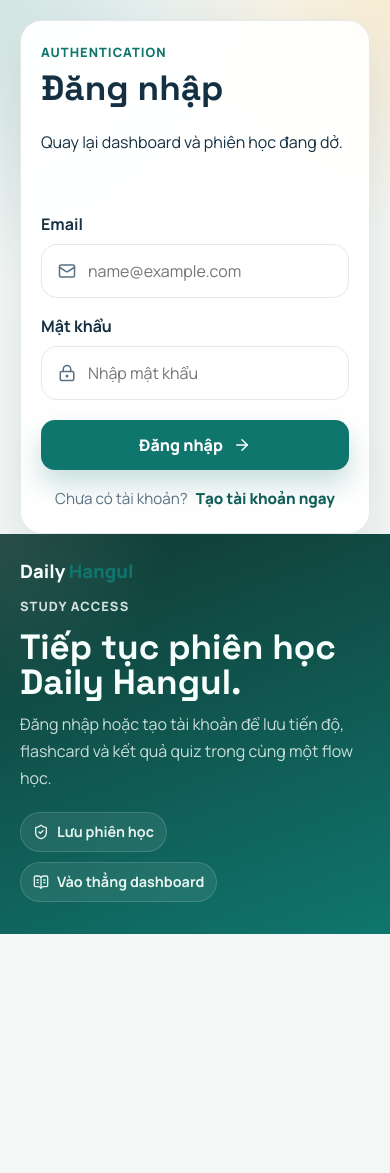
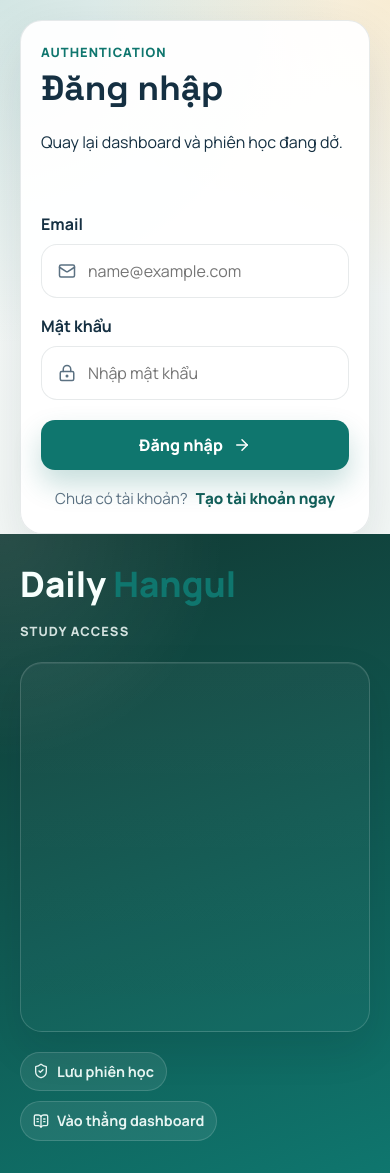
Before and after one commit to trutly1505/Daily_Hangul, a React (Vite) app in the folder frontend/: page /login in a window 390 px wide. Before the commit the page ends 934 px from the top, so only its background shows below. Built offline with nearby package versions, Linux system fonts and the light colour scheme; no server answers.

Commit message:
feat: add auth page animation preview

```diff
--- a/frontend/package.json
+++ b/frontend/package.json
@@ -10,6 +10,7 @@
     "preview": "vite preview"
   },
   "dependencies": {
+    "@lottiefiles/dotlottie-wc": "^0.9.16",
     "axios": "^1.17.0",
     "lucide-react": "^1.17.0",
     "react": "^19.2.6",
--- a/frontend/src/components/layout/AuthLayout.jsx
+++ b/frontend/src/components/layout/AuthLayout.jsx
@@ -21,11 +21,15 @@
             Daily <span>Hangul</span>
           </Link>
           <span className="eyebrow">Study Access</span>
-          <h1>Tiếp tục phiên học Daily Hangul.</h1>
-          <p>
-            Đăng nhập hoặc tạo tài khoản để lưu tiến độ, flashcard và kết quả
-            quiz trong cùng một flow học.
-          </p>
+        </div>
+
+        <div className="auth-shell__media" aria-hidden="true">
+          <dotlottie-wc
+            class="auth-lottie"
+            src="https://lottie.host/9711c88a-634e-44ce-bec0-8bf975c1c35e/nuFSZ4Ukql.lottie"
+            autoplay
+            loop
+          />
         </div>
 
         <div className="auth-shell__highlights">
--- a/frontend/src/main.jsx
+++ b/frontend/src/main.jsx
@@ -1,6 +1,7 @@
 import { StrictMode } from 'react'
 import { createRoot } from 'react-dom/client'
 import { BrowserRouter } from 'react-router-dom'
+import '@lottiefiles/dotlottie-wc'
 import App from './App.jsx'
 import { AuthProvider } from './context/AuthContext.jsx'
 import './styles/index.css'
--- a/frontend/src/styles/index.css
+++ b/frontend/src/styles/index.css
@@ -326,7 +326,7 @@
 .auth-shell__aside {
   display: flex;
   flex-direction: column;
-  justify-content: center;
+  justify-content: space-between;
   gap: 20px;
   padding: 36px;
   background:
@@ -336,30 +336,49 @@
 }
 
 .auth-shell__intro {
-  display: grid;
+  display: flex;
+  flex-direction: column;
+  align-items: center;
+  justify-content: center;
   gap: 12px;
-}
-
-.auth-shell__intro h1 {
-  margin: 0;
-  font-family: 'Space Grotesk', 'Noto Sans KR', sans-serif;
-  font-size: clamp(2rem, 3vw, 3.3rem);
-  line-height: 1;
+  text-align: center;
+  min-height: 180px;
 }
 
 .auth-shell__intro .eyebrow {
   color: rgba(247, 255, 253, 0.84);
 }
 
-.auth-shell__intro p {
-  max-width: 40ch;
-  color: rgba(247, 255, 253, 0.8);
+.auth-shell__media {
+  display: flex;
+  align-items: center;
+  justify-content: center;
+  width: min(100%, 560px);
+  min-height: 380px;
+  margin: 0 auto;
+  padding: 12px;
+  border: 1px solid rgba(255, 255, 255, 0.16);
+  border-radius: 28px;
+  background: linear-gradient(180deg, rgba(255, 255, 255, 0.04), rgba(255, 255, 255, 0.02));
+  box-shadow:
+    inset 0 1px 0 rgba(255, 255, 255, 0.08),
+    0 18px 40px rgba(4, 18, 26, 0.1);
+}
+
+.auth-lottie {
+  display: block;
+  width: 100%;
+  height: 100%;
+  min-height: 340px;
+  filter: saturate(1.06) contrast(1.04);
 }
 
 .auth-shell__highlights {
   display: flex;
   flex-wrap: wrap;
   gap: 10px;
+  justify-content: center;
+  align-self: center;
 }
 
 .auth-highlight {
@@ -1130,6 +1149,11 @@
     justify-content: flex-start;
   }
 
+  .auth-shell__media {
+    width: 100%;
+    min-height: 220px;
+  }
+
   .form-shell--double {
     grid-template-columns: 1fr;
   }
@@ -1163,8 +1187,25 @@
   }
 
   .auth-form-view h2,
-  .auth-shell__intro h1 {
+  .auth-shell__intro .brand {
     font-size: clamp(2rem, 9vw, 3rem);
+  }
+
+  .auth-shell__intro {
+    min-height: 0;
+    align-items: flex-start;
+    text-align: left;
+  }
+
+  .auth-shell__media {
+    min-height: 180px;
+    padding: 14px;
+    border-radius: 22px;
+  }
+
+  .auth-shell__highlights {
+    justify-content: flex-start;
+    align-self: stretch;
   }
 
   .landing-hero {
```
Also changed, not shown: 1 other file (tests, documents, lock files or other folders).
